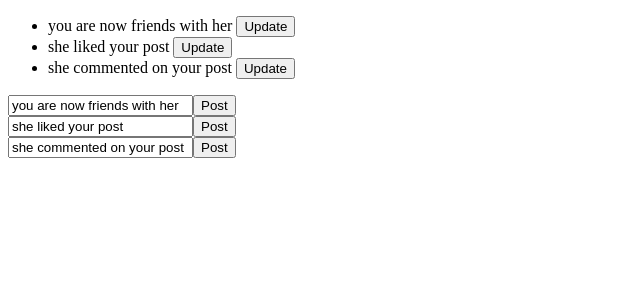
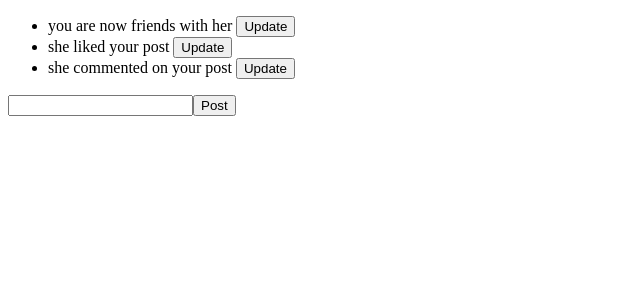
Before and after one commit to reyesmhelvin/Getting-Started-with-Angular, an Angular app: page / in a window 1280 px wide. Shown: the top 300 px of the page, without its empty margins (0-640 px from the left). Built offline with nearby package versions, Linux system fonts and the light colour scheme.

Commit message:
update with one input element

```diff
--- a/src/app/app.component.ts
+++ b/src/app/app.component.ts
@@ -8,25 +8,27 @@ import { Component, Inject } from '@angular/core';
     <ul>
       <li *ngFor="let message of mail.messages">
         {{message.text}}
-        <button (click)="getId(message.text)">Update</button>
+        <button (click)="getObj(message)">Update</button>
       </li>
     </ul>
     <app-simple-form
-    *ngFor="let message of mail.messages"
-    [message]="message.text"
-    (update)="onUpdate(message.id, $event.text)"
+    [message]="this.passObj"
+    (update)="onUpdate($event.id, $event.text)"
   ></app-simple-form>
   </div>`,
   styleUrls: ['./app.component.css']
 })
 export class AppComponent {
 
+  passObj:object = {};
+
   onUpdate(id, text){
     this.mail.update(id, text)
   }
 
-  getId(text) {
-    console.log(text)
+  getObj(obj) {
+    console.log(obj)
+    this.passObj = obj;
   }
 
   constructor(
--- a/src/app/mail.service.ts
+++ b/src/app/mail.service.ts
@@ -10,6 +10,7 @@ export class MailService {
   ]
 
   update(id, text){
+    console.log(id, text, 'la')
     this.messages = this.messages.map( m =>
       m.id === id
       ? {id, text}
--- a/src/app/simple-form/simple-form.component.ts
+++ b/src/app/simple-form/simple-form.component.ts
@@ -4,8 +4,8 @@ import { Component, OnInit, Input, Output, EventEmitter } from '@angular/core';
   selector: 'app-simple-form',
   template: `
     <div>
-      <input #comment type="text" [(ngModel)]="message">
-      <button (click)="update.emit({text:message})">Post</button>
+      <input #comment type="text" [(ngModel)]="message.text">
+      <button (click)="update.emit({id:message.id, text:message.text})">Post</button>
     </div>
   `,
   styles: []
@@ -20,8 +20,4 @@ export class SimpleFormComponent implements OnInit {
   ngOnInit() {
   }
 
-  onClick(value) {
-    console.log(value.value)
-  }
-
 }
```
